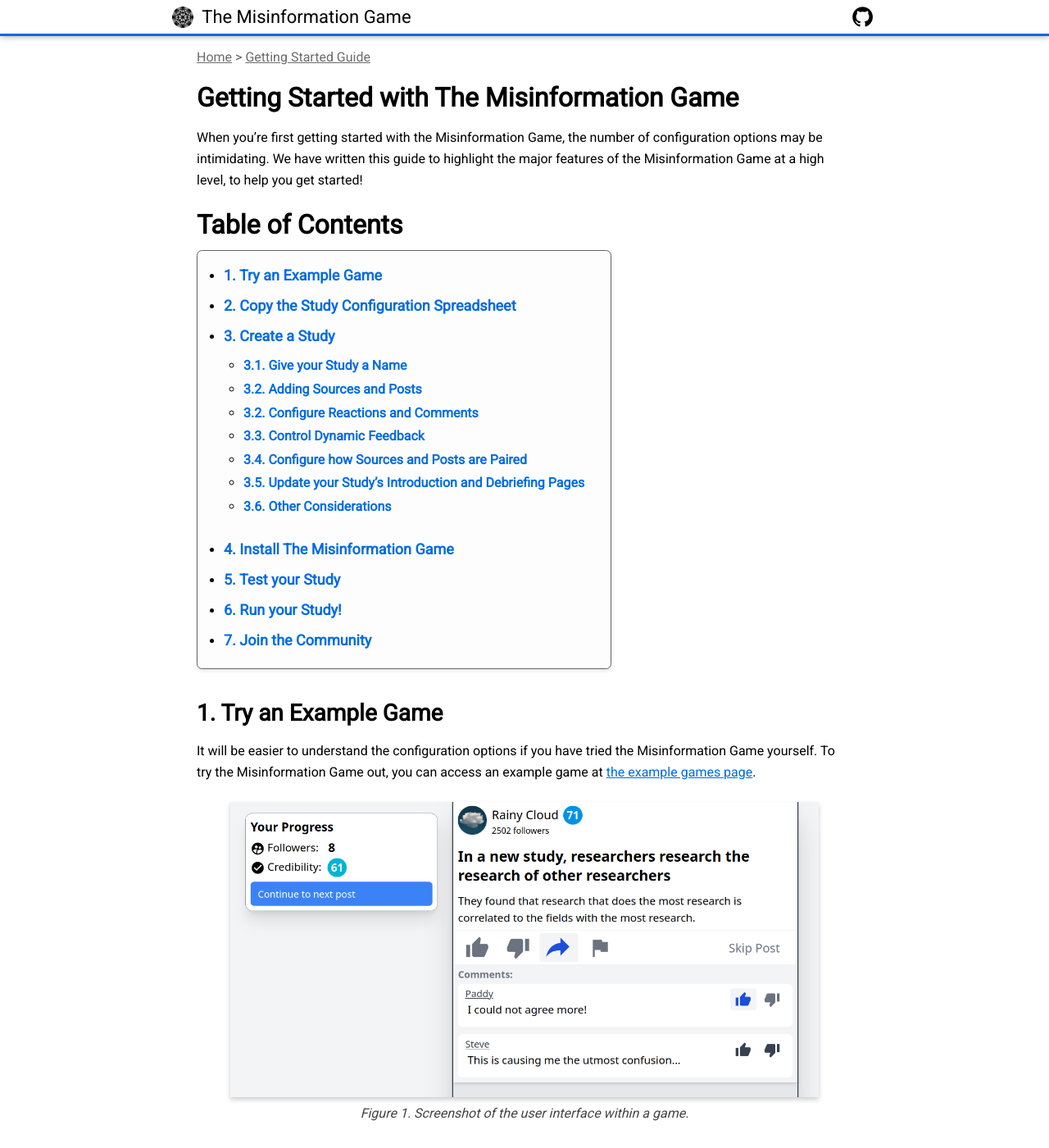
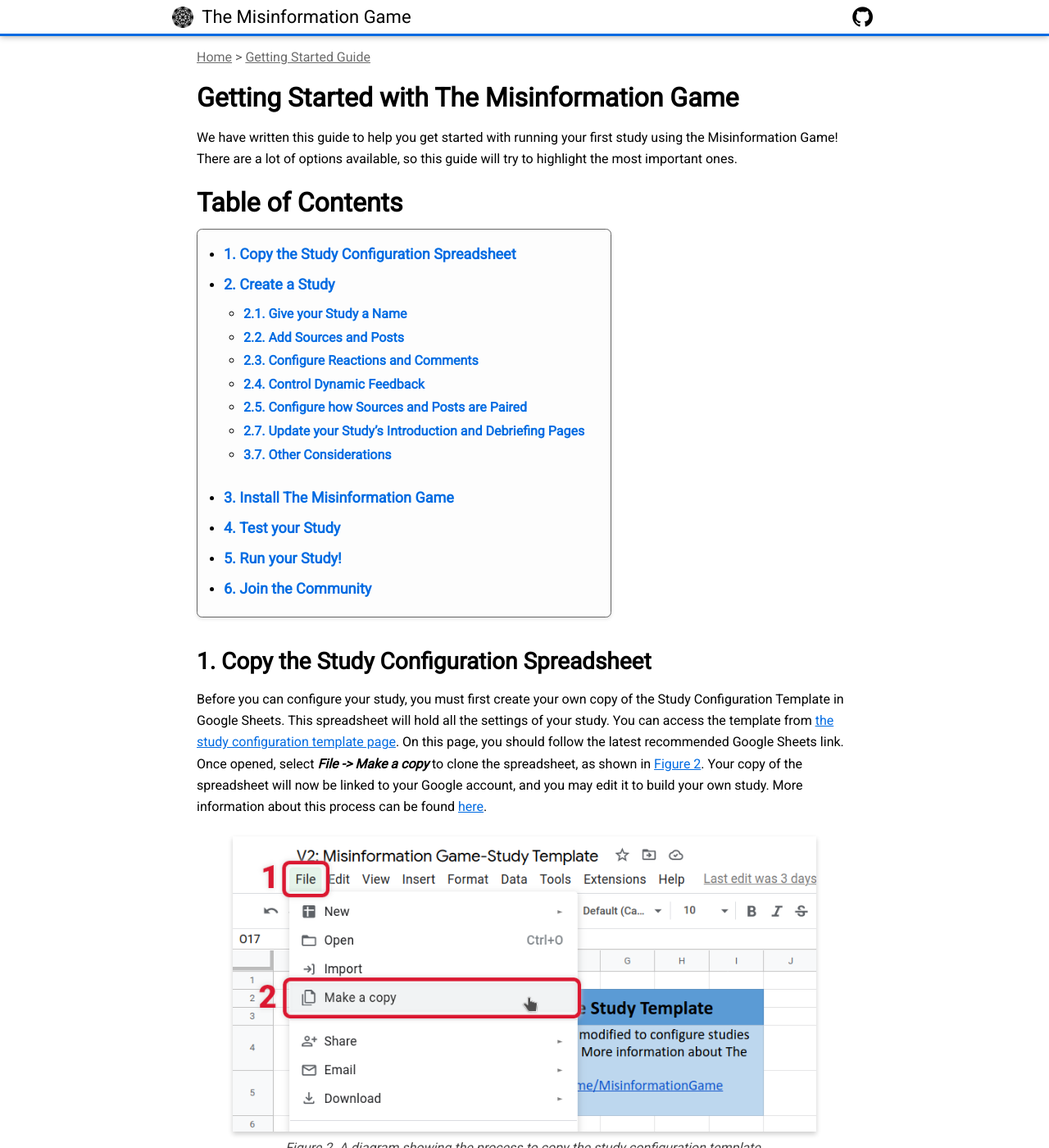
Before and after one commit to beekewardin/themisinformationgame.github.io, a Jekyll site: the page built from GettingStarted.md, in a window 1280 px wide and 1400 px high. Shown: the whole window at 82% size. Built offline with Jekyll 4.4.1, drawn with Linux system fonts in a browser that asks for light colours; nearby versions of some CDN libraries; our own code applies the rules of GitHub Pages for plain Markdown files; some of the changed text lies outside the part shown.

Commit message:
Remove suggestion to try the example game from the getting started page

```diff
--- a/GettingStarted.md
+++ b/GettingStarted.md
@@ -7,10 +7,10 @@
 # Getting Started with The Misinformation Game
 {:#intro .no_toc}
 
-When you're first getting started with the Misinformation
-Game, the number of configuration options may be intimidating.
-We have written this guide to highlight the major features of the Misinformation
-Game at a high level, to help you get started!
+We have written this guide to help you get started with running
+your first study using the Misinformation Game! There are a lot
+of options available, so this guide will try to highlight the
+most important ones.
 
 
 
@@ -20,36 +20,19 @@
 {:toc}
 
 
-
-## 1. Try an Example Game
-{:#try}
-
-It will be easier to understand the configuration options if you have tried the Misinformation
-Game yourself. To try the Misinformation Game out, you can access
-an example game at [the example games page](/link/ExampleGame).
-
-<figure id="fig1">
-    <img src="screenshots/example-game.png" alt="Screenshot of the user interface within a game." height="582" />
-    <figcaption>
-        <a href="#fig1">Figure 1.</a> Screenshot of the user interface within a game.
-    </figcaption>
-</figure>
-
-<p class="spacer"></p>
-
-
-## 2. Copy the Study Configuration Spreadsheet
+## 1. Copy the Study Configuration Spreadsheet
 {:#copy}
 
-Before you can start configuring your study, you must first create
-your own copy of the Study Configuration Template in Google Sheets.
-This spreadsheet will be used to configure your own study. You can
-access the template from
-[the study configuration template page](/link/StudyTemplate). On
-this page, you should follow the latest recommended Google Sheets
+Before you can configure your study, you must first create your own
+copy of the Study Configuration Template in Google Sheets. This
+spreadsheet will hold all the settings of your study. You can access
+the template from [the study configuration template page](/link/StudyTemplate).
+On this page, you should follow the latest recommended Google Sheets
 link. Once opened, select **_File -> Make a copy_** to clone the
-spreadsheet, as shown in [Figure 2](#fig2). This copy of the spreadsheet will now be linked to your Google account, and you will have the capacity to edit this version of the template to build your own study. More information about this process can be
-found [here](/StudyConfiguration#create).
+spreadsheet, as shown in [Figure 2](#fig2). Your copy of the
+spreadsheet will now be linked to your Google account, and you
+may edit it to build your own study. More information about this
+process can be found [here](/StudyConfiguration#create).
 
 <figure id="fig2">
     <img src="diagrams/make-a-copy.png" height="412" alt="A diagram showing the process to copy the study configuration template." />
@@ -59,20 +42,21 @@
 </figure>
 
 
-## 3. Create a Study
+## 2. Create a Study
 {:#create}
 
-Studies in the Misinformation Game are created by editing the
-configuration spreadsheet in Google Sheets that you copied in
-[section 2](#copy-the-configuration). All settings for your study
-will be kept in this spreadsheet, and this spreadsheet can be
-shared with others so that they can test or edit your study.
+Studies are created by editing the configuration spreadsheet that
+you copied in [section 2](#copy-the-configuration). All settings for
+your study will be kept in this spreadsheet, and this spreadsheet can
+be shared with others so that they can test or edit your study.
 Your study configurations may also be shared alongside your
 published works to aid with reproducibility.
 
-The Google Sheets template contains 8 sheets. The first two sheets (titled **About** and **Overview**) provide you with information about how to use the template, as well as the design of your study (including whether there are any errors in the spreadsheet which will impact the running of the study). These sheets are locked, meaning you cannot (and should not) edit their contents.
+The Google Sheets template contains 8 sheets. The first two sheets,
+**About** and **Overview**, provide you with information about how
+to use the template, as well as the design of your study (including whether there are any errors in the spreadsheet which will impact the running of the study). These sheets are locked, meaning you cannot (and should not) edit their contents.
 
-### 3.1. Give your Study a Name
+### 2.1. Give your Study a Name
 {:#create-name}
 
 The first step to editing your configuration will be to give
@@ -94,8 +78,7 @@
     </figcaption>
 </figure>
 
-### 3.2. Adding Sources and Posts
-{:#create-posts}
+### 2.2. Add Sources and Posts
 
 The information presented to participants can take the form of
 text or image posts, and can be associated with sources. The sources may be used for
@@ -158,7 +141,7 @@
 
 
 
-### 3.2. Configure Reactions and Comments
+### 2.3. Configure Reactions and Comments
 {:#create-responses}
 
 The responses from participants can take the form of reactions to posts,
@@ -190,7 +173,7 @@
 </figure>
 
 
-### 3.3. Control Dynamic Feedback
+### 2.4. Control Dynamic Feedback
 {:#create-dynamic-feedback}
 
 The dynamic feedback changes the follower count and credibility score
@@ -238,7 +221,7 @@
 </figure>
 
 
-### 3.4. Configure how Sources and Posts are Paired
+### 2.5. Configure how Sources and Posts are Paired
 {:#create-source-post-selection}
 
 The sources that are shown for each post is dynamically selected when
@@ -256,7 +239,7 @@
 [here](/Simulation).
 
 
-### 3.5. Update your Study's Introduction and Debriefing Pages
+### 2.7. Update your Study's Introduction and Debriefing Pages
 {:#create-pages}
 
 The Misinformation Game supports showing several pages of information
@@ -280,7 +263,7 @@
 
 
 
-### 3.6. Other Considerations
+### 3.7. Other Considerations
 {:#create-other}
 
 There are many other small considerations that you should make when
@@ -332,7 +315,7 @@
 You may also use the **Update Study** button to introduce changes to your
 study, as you fine-tune it for your research.
 
-## 6. Run your Study!
+## 5. Run your Study!
 {:#run}
 
 When you are happy with your study, you can
```
Also changed, not shown: other parts of GettingStarted.md (+3 -3 lines).
